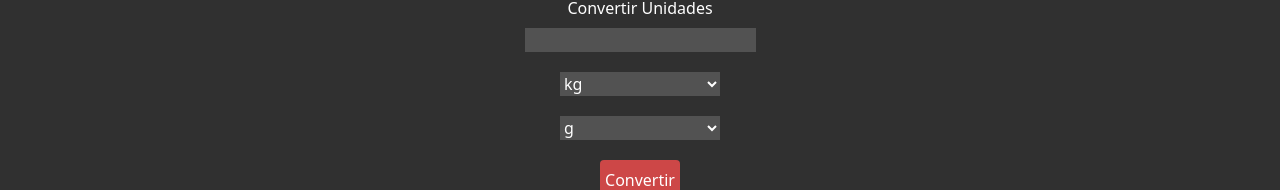
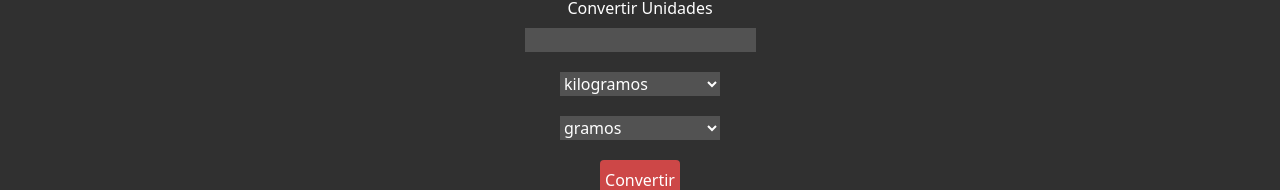
Before and after one commit to Fabriluc/FeastFinder2.0, a React (Vite) app: page /calculator in a window 1280 px wide. Shown: the part 284-474 px from the top of the page. Built offline with nearby package versions, Linux system fonts and the light colour scheme.

Commit message:
added fluids

```diff
--- a/src/Components/Calculator.jsx
+++ b/src/Components/Calculator.jsx
@@ -26,9 +26,15 @@ const UnitConverter = () => {
   };
 
   const handleConversion = () => {
-    const conversionRate = conversionRates[inputUnit][outputUnit] || 1;
-    const convertedValue = (inputValue * conversionRate).toFixed(3);
-    setOutputValue(convertedValue);
+    if (inputUnit === outputUnit) {
+      setOutputValue(inputValue);
+    } else if (conversionRates[inputUnit][outputUnit]) {
+      const conversionRate = conversionRates[inputUnit][outputUnit];
+      const convertedValue = (inputValue * conversionRate).toFixed(2);
+      setOutputValue(convertedValue);
+    } else {
+      setOutputValue("Invalid conversion");
+    }
   };
 
   return (
@@ -45,20 +51,36 @@ const UnitConverter = () => {
         onChange={handleInputUnitChange}
         className="w-40 bg-neutral-600 mb-5"
       >
-        <option value="kg">kg</option>
-        <option value="g">g</option>
-        <option value="lb">lb</option>
-        <option value="oz">oz</option>
+        <option value="kg">kilogramos</option>
+        <option value="g">gramos</option>
+        <option value="lb">libras</option>
+        <option value="oz">onzas</option>
+        <option value="tsp">cucharadas</option>
+        <option value="tbsp">cucharadas soperas</option>
+
+        <option value="l">litros</option>
+        <option value="ml">mililitros</option>
+        <option value="fl-oz">onzas fluidas</option>
+        <option value="gal">galones</option>
+        <option value="cup">tazas (vol)</option>
       </select>
       <select
         value={outputUnit}
         onChange={handleOutputUnitChange}
         className="w-40 bg-neutral-600 mb-5"
       >
-        <option value="kg">kg</option>
-        <option value="g">g</option>
-        <option value="lb">lb</option>
-        <option value="oz">oz</option>
+        <option value="kg">kilogramos</option>
+        <option value="g">gramos</option>
+        <option value="lb">libras</option>
+        <option value="oz">onzas</option>
+        <option value="tsp">cucharadas</option>
+        <option value="tbsp">cucharadas soperas</option>
+
+        <option value="l">litros</option>
+        <option value="ml">mililitros</option>
+        <option value="fl-oz">onzas fluidas</option>
+        <option value="gal">galones</option>
+        <option value="cup">tazas (vol)</option>
       </select>
       <button
         onClick={handleConversion}
```
